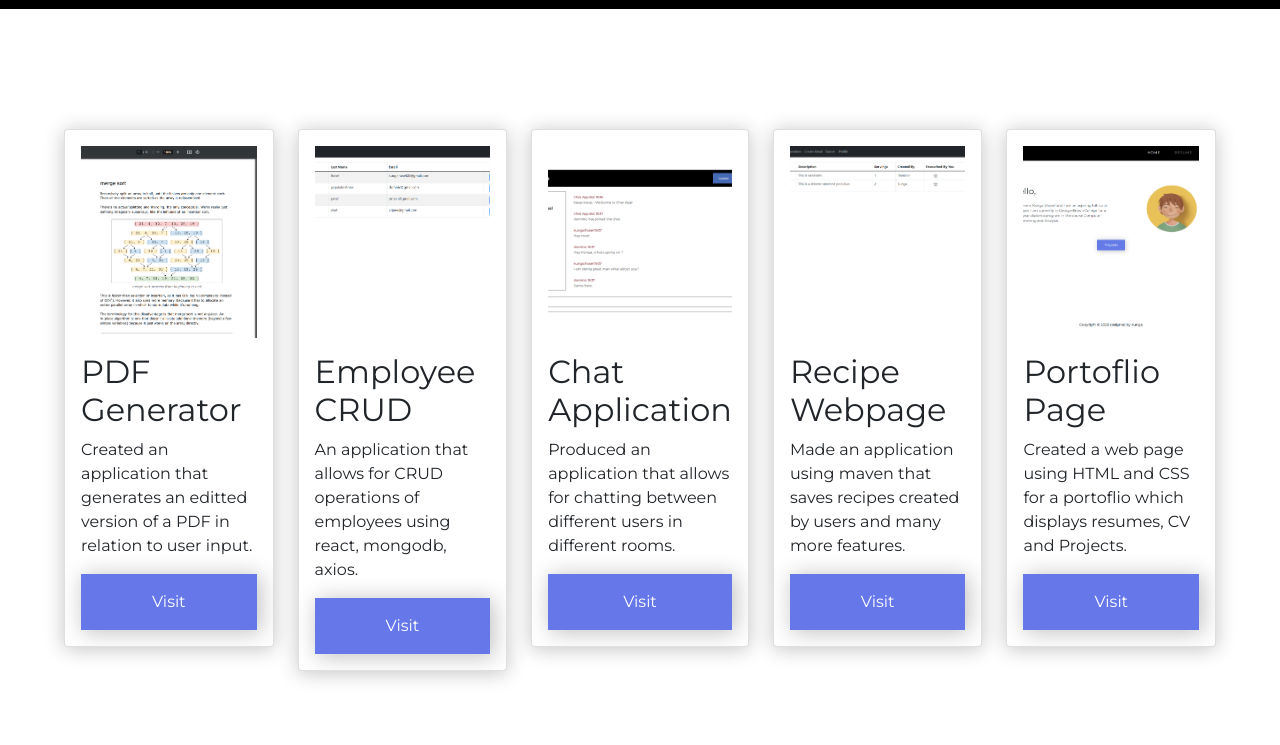
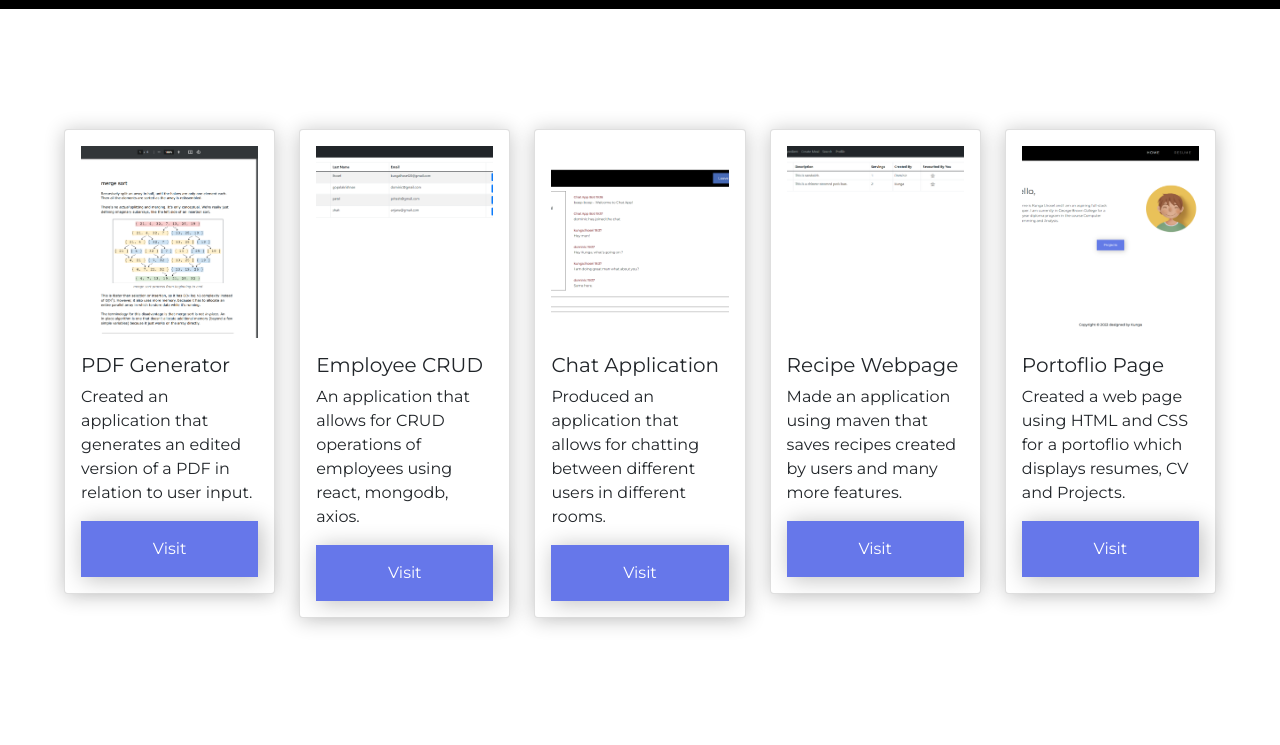
Before and after one commit to Lhosel/portfolio-wesbite, a plain HTML site: page projects.html in a window 1280 px wide. Shown: the part 55-800 px from the top of the page. Drawn offline with nearby package versions, Linux system fonts and the light colour scheme.

Commit message:
lowered font on projects and fixed navbar issue

```diff
--- a/css/capstone.css
+++ b/css/capstone.css
@@ -2,6 +2,7 @@
     font-family: 'Montserrat', sans-serif;
     margin: 0;
     padding: 0;
+    overflow-x: hidden;
 }
 
 .body {
--- a/css/navbar.css
+++ b/css/navbar.css
@@ -6,6 +6,7 @@ nav {
     letter-spacing: 2px;
     background-color: #000000;
     color: #FFFFFF;
+    overflow: hidden;
 }
 
 nav a {
--- a/css/projects.css
+++ b/css/projects.css
@@ -9,7 +9,6 @@
 }
 
 .card {
-    overflow: hidden;
     box-shadow: 0 2px 20px rgba(0, 0, 0, 0.24);
     display: flex;
     flex-direction: column;
@@ -31,6 +30,7 @@
 
 .card-title {
     padding-top: 15px;
+    font-size: 20px;
 }
 
 .card-decription {
--- a/projects.html
+++ b/projects.html
@@ -40,7 +40,7 @@
                         <img class="image" src="images/project-1.PNG" alt="pdf-modifier project image"></img>
                         <h2 class="card-title">PDF Generator</h2>
                         <p class="card-description">
-                            Created an application that generates an editted version of a PDF in relation to user input.
+                            Created an application that generates an edited version of a PDF in relation to user input.
                         </p>
                         <a href="https://github.com/Lhosel/pdf-modifier.git">
                             <div class="card-btn">Visit</div>
```
